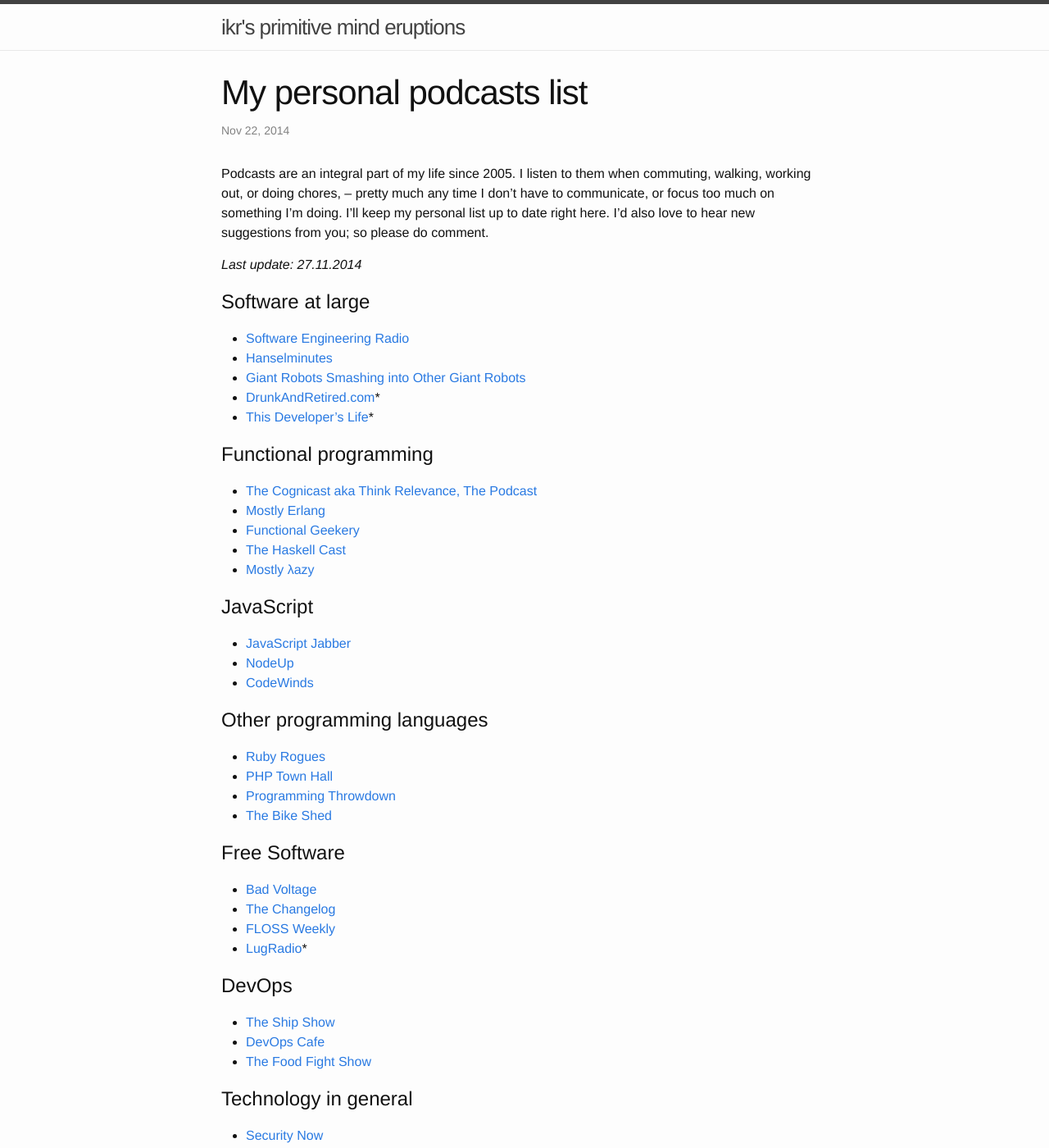
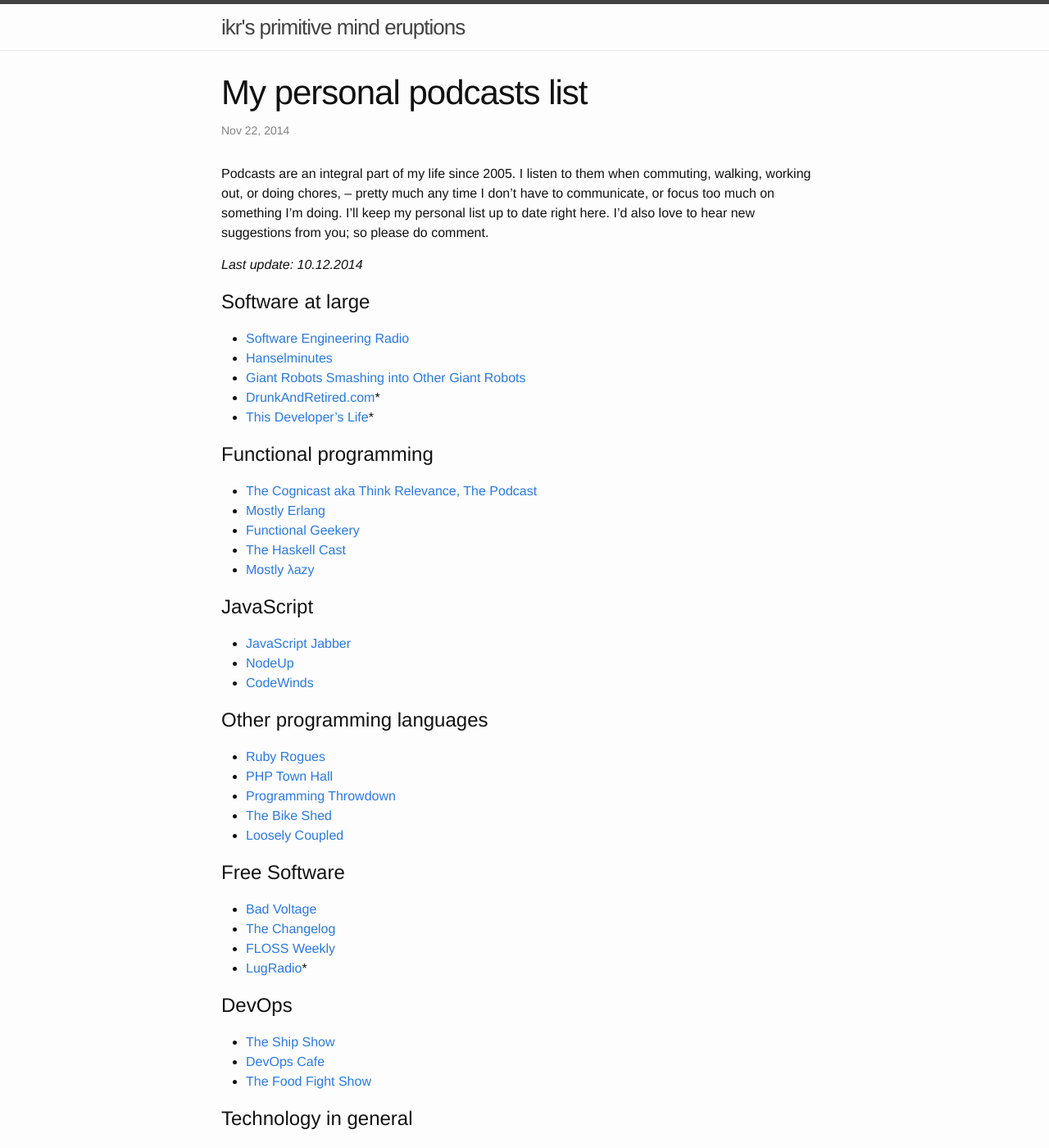
Before and after one commit to ikr/ikr.su-blog, a Jekyll site: the page built from _posts/2014-11-22-my-podcasts-list.markdown, in a window 1280 px wide and 1400 px high. Shown: the whole window at 82% size. Built offline with Jekyll 4.4.1, drawn with Linux system fonts in a browser that asks for light colours; comment, search, counter and statistics services are not loaded.

Commit message:
Add "Loosely Coupled"

```diff
--- a/_posts/2014-11-22-my-podcasts-list.markdown
+++ b/_posts/2014-11-22-my-podcasts-list.markdown
@@ -15,7 +15,7 @@
 on something I'm doing. I'll keep my personal list up to date right here. I'd also love to hear new
 suggestions from you; so please do comment.
 
-_Last update: 27.11.2014_
+_Last update: 10.12.2014_
 
 # Software at large
 
@@ -45,6 +45,7 @@
 - [PHP Town Hall](http://phptownhall.com/)
 - [Programming Throwdown](http://www.programmingthrowdown.com/)
 - [The Bike Shed](http://bikeshed.fm/)
+- [Loosely Coupled](http://looselycoupled.info/)
 
 # Free Software
 
```
